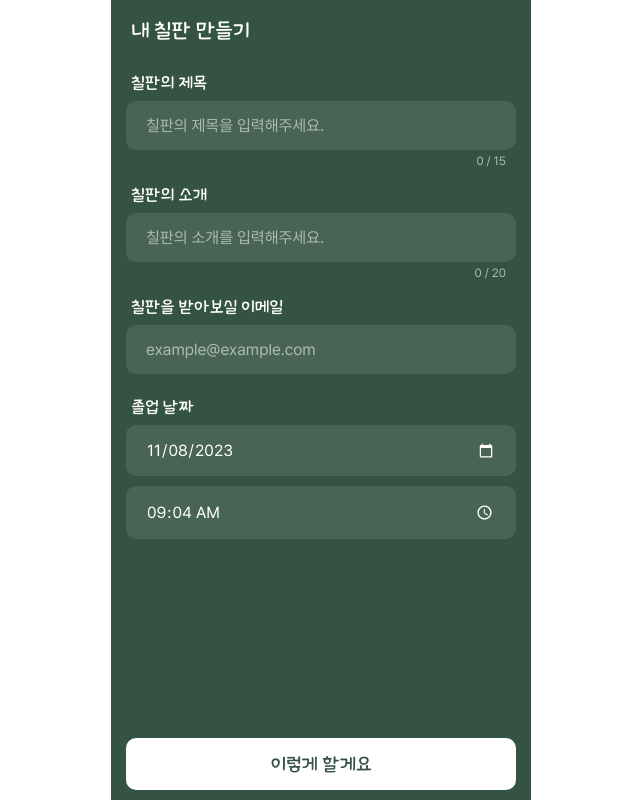
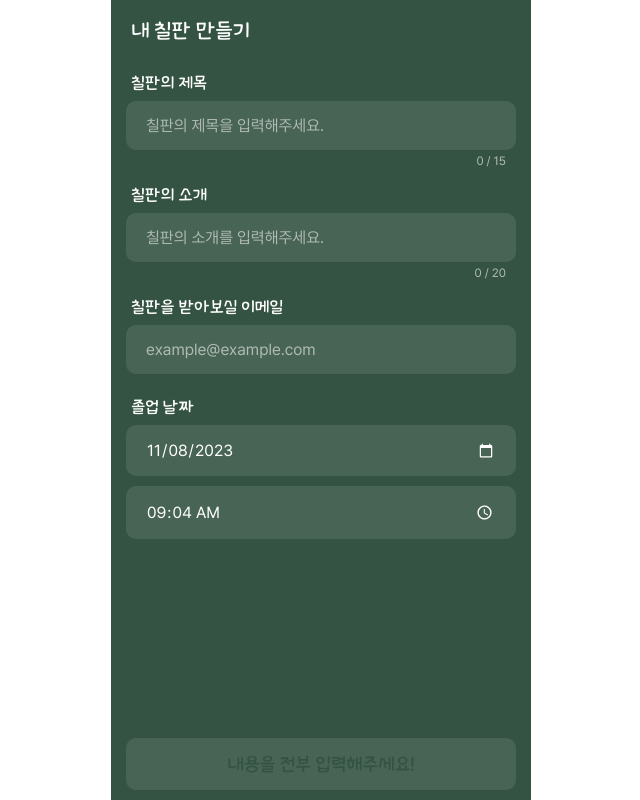
Before and after one commit to balckBoard-4line/balckBoard-front, a React (Vite) app: page /titleCreate in a window 1280 px wide. Shown: the whole page, without its empty margins (319-959 px from the left). Built offline with nearby package versions, Linux system fonts and the light colour scheme.

Commit message:
:sparkles: Feat: Input 다 안차면 버튼 안 눌림...

```diff
--- a/src/components/common/button/style.jsx
+++ b/src/components/common/button/style.jsx
@@ -20,9 +20,16 @@ export const ButtonArea = styled.div`
   cursor: pointer;
 
   color: ${props =>
-    props.$type == "white" ? props => props.theme.colors.main1 : "white"};
+    props.$type == "black" ? "white" : props => props.theme.colors.main1};
+
   background-color: ${props =>
-    props.$type == "white" ? "white" : props => props.theme.colors.main1};
+    props.$type == "black"
+      ? props.theme.colors.main1
+      : props.$type == "grey"
+      ? props.theme.colors.grey1
+      : "white"};
 
-  border: 2px solid white;
+  border: 2px solid;
+  border-color: ${props =>
+    props.$type == "grey" ? props.theme.colors.grey1 : "white"};
 `;
--- a/src/components/letterTextEditor/LetterTextEditor.jsx
+++ b/src/components/letterTextEditor/LetterTextEditor.jsx
@@ -4,7 +4,7 @@ import useInnerWidth from "../../hooks/usInnerWidth/useInnerWidth";
 import Input from "../common/input/Input";
 import { useNavigate, useParams } from "react-router-dom";
 
-function LetterTextEditor({ doSubmit }) {
+function LetterTextEditor({ nickname, getNickname, doSubmit }) {
   const params = useParams();
 
   //===반응형 사이즈 측정
@@ -32,11 +32,6 @@ function LetterTextEditor({ doSubmit }) {
   }, [doSubmit]);
 
   //--------------제출될 데이터들...
-
-  const [nickname, setNickname] = useState("");
-  const getNickname = nickname => {
-    setNickname(nickname);
-  };
 
   const [currentFont, setCurrentFont] = useState("Alien");
   const [currentColor, setCurrentColor] = useState("white");
--- a/src/pages/letter/LetterCreate.jsx
+++ b/src/pages/letter/LetterCreate.jsx
@@ -6,6 +6,11 @@ import InputHeader from "../../components/layout/header/InputHeader";
 import Button from "../../components/common/button/Button";
 
 function LetterCreatePage() {
+  const [nickname, setNickname] = useState("");
+  const getNickname = nickname => {
+    setNickname(nickname);
+  };
+
   const [doSubmit, setDoSubmit] = useState(false);
   const getDoSubmit = bool => {
     setDoSubmit(bool);
@@ -19,14 +24,23 @@ function LetterCreatePage() {
     <S.PageWrapper style={{ backgroundColor: "#345342" }}>
       <InputHeader content={"메세지를 남겨주세요"} />
       <S.PageContent>
-        <LetterTextEditor doSubmit={doSubmit} getDoSubmit={getDoSubmit} />
+        <LetterTextEditor
+          nickname={nickname}
+          getNickname={getNickname}
+          doSubmit={doSubmit}
+          getDoSubmit={getDoSubmit}
+        />
       </S.PageContent>
 
-      <Button
-        content={"다음으로 넘어가기"}
-        type={"white"}
-        buttonHandeler={handlePost}
-      />
+      {nickname.length != 0 ? (
+        <Button
+          content={"이렇게 할게요"}
+          type={"white"}
+          buttonHandeler={handlePost}
+        />
+      ) : (
+        <Button content={"내용을 전부 입력해주세요!"} type={"grey"} />
+      )}
     </S.PageWrapper>
   );
 }
--- a/src/pages/title/TitleCreate.jsx
+++ b/src/pages/title/TitleCreate.jsx
@@ -122,11 +122,15 @@ function TitleCreate() {
         </S.BlackBoardInput>
       </S.PageContent>
 
-      <Button
-        content={"이렇게 할게요"}
-        type={"white"}
-        buttonHandeler={handleGoToLetterEditor}
-      />
+      {title.length * introduction.length * email.length != 0 ? (
+        <Button
+          content={"이렇게 할게요"}
+          type={"white"}
+          buttonHandeler={handleGoToLetterEditor}
+        />
+      ) : (
+        <Button content={"내용을 전부 입력해주세요!"} type={"grey"} />
+      )}
     </S.PageWrapper>
   );
 }
```
